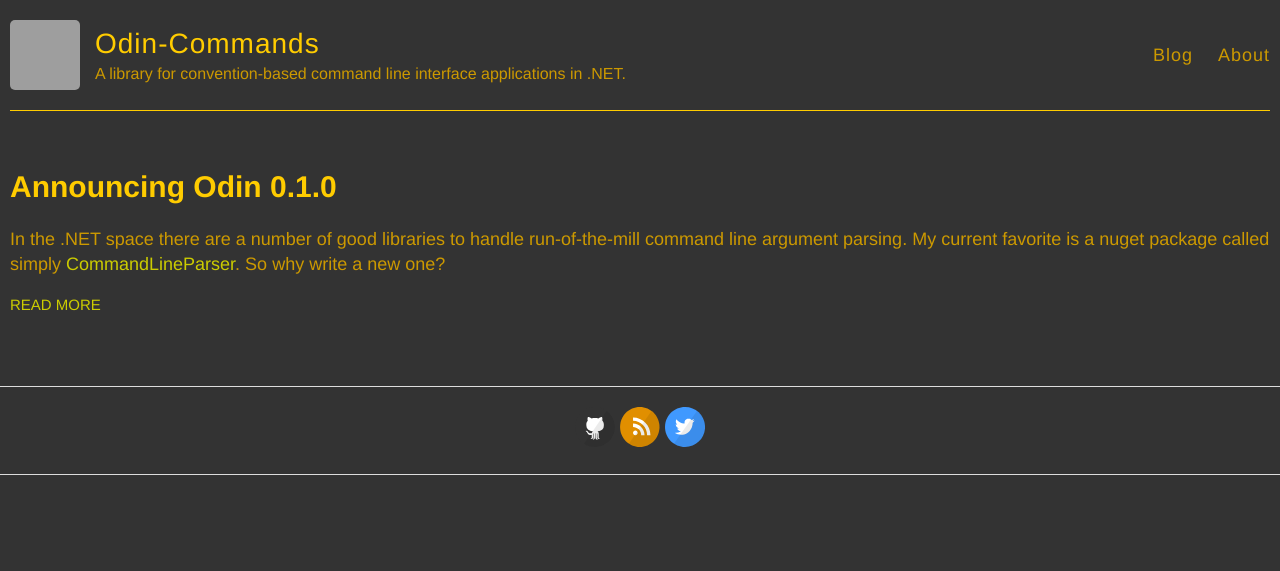
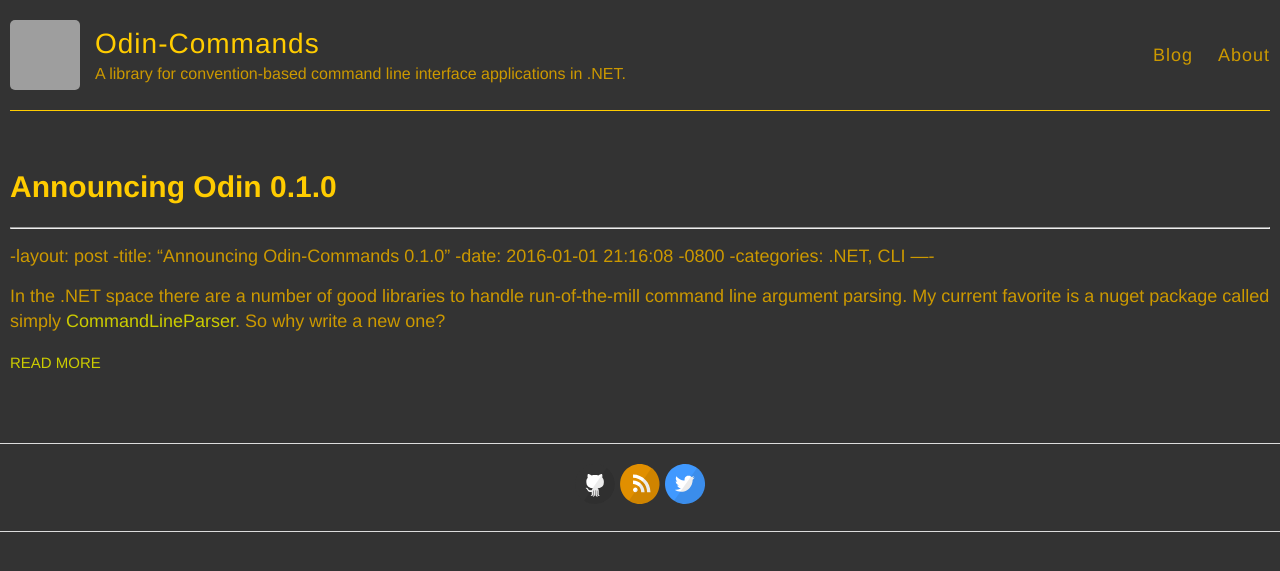
Before and after one commit to crmckenzie/Odin, a Jekyll site: the page built from index.html, in a window 1280 px wide. Shown: the top 571 px of the page. Built offline with Jekyll 4.4.1, drawn with Linux system fonts in a browser that asks for light colours; Markdown is read by kramdown in place of the engine named in the settings; grey boxes are pictures that could not be loaded.

Commit message:
Update 2016-01-01-announcing-odin-0.1.0.markdown

```diff
--- a/_posts/2016-01-01-announcing-odin-0.1.0.markdown
+++ b/_posts/2016-01-01-announcing-odin-0.1.0.markdown
@@ -1,3 +1,10 @@
+----
+ -layout: post
+ -title:  "Announcing Odin-Commands 0.1.0"
+ -date:   2016-01-01 21:16:08 -0800
+ -categories: .NET, CLI
+ ----
+
 In the .NET space there are a number of good libraries to handle run-of-the-mill command line argument parsing.
 My current favorite is a nuget package called simply [CommandLineParser].
 So why write a new one?
```
